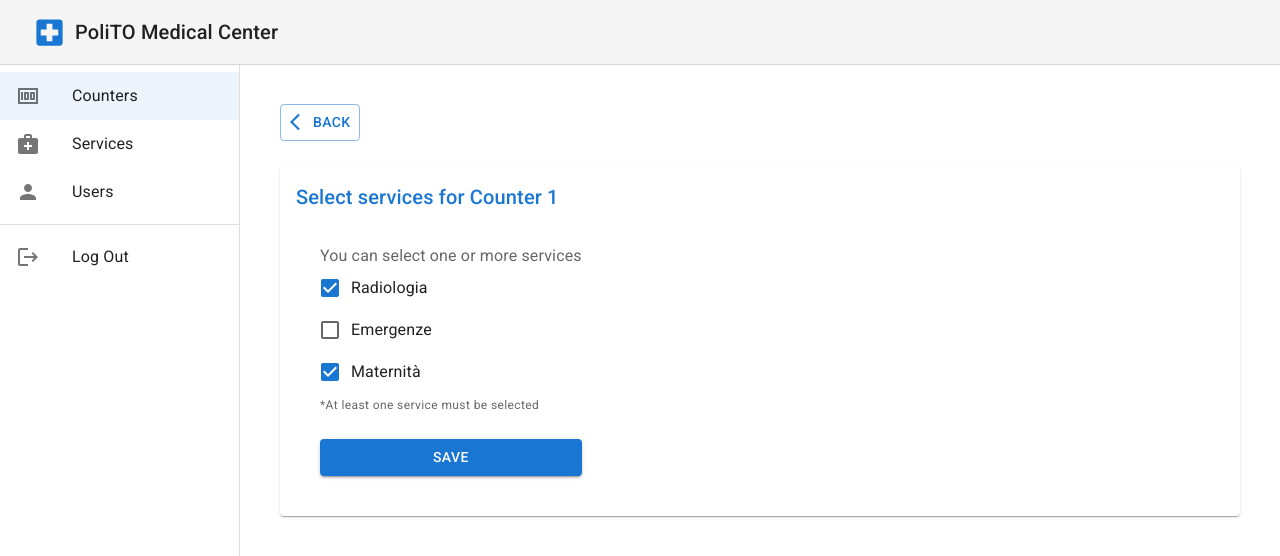
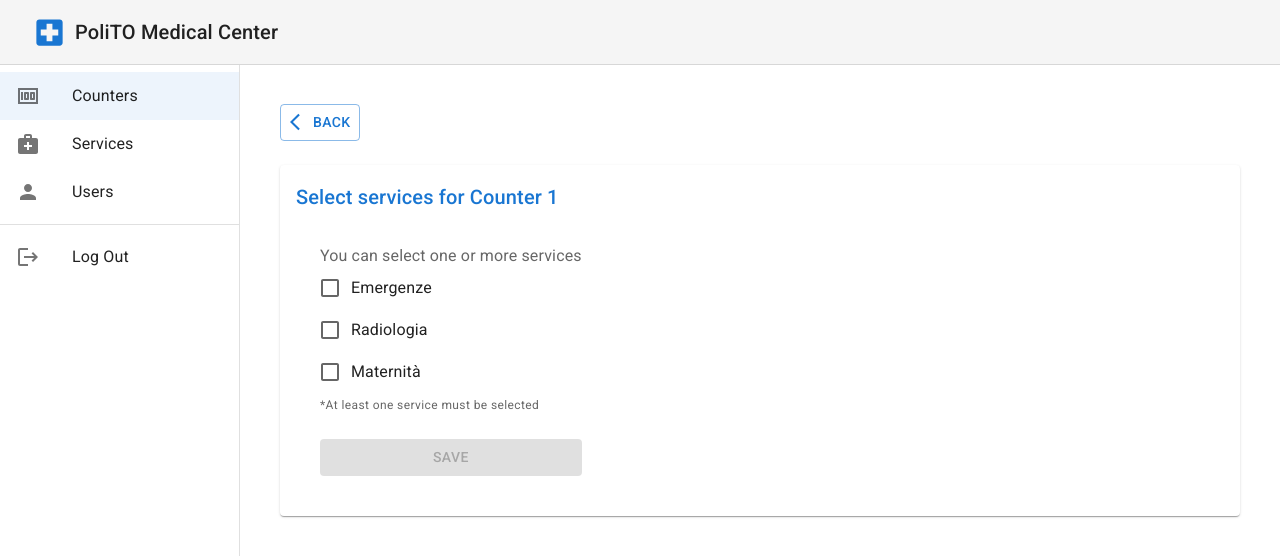
Before and after one commit to lennygir/polito-se2-23-02, a React (Vite) app in the folder client/: page /admin/edit-counters/1 in a window 1280 px wide. Shown: the top 556 px of the page. Built offline with nearby package versions, Linux system fonts and the light colour scheme.

Commit message:
feat: edit counter form

```diff
--- a/client/src/App.jsx
+++ b/client/src/App.jsx
@@ -1,5 +1,5 @@
 import CssBaseline from "@mui/material/CssBaseline";
-import { useState } from "react";
+import { useEffect, useState } from "react";
 import { BrowserRouter, Routes, Route } from "react-router-dom";
 import AdminPage from "./routes/AdminPage";
 import ClientPage from "./routes/ClientPage";
@@ -11,6 +11,8 @@ import CountersTable from "./components/CountersTable";
 import EditCounterForm from "./components/EditCounterForm";
 import ServicesTable from "./components/ServicesTable";
 import UsersTable from "./components/UsersTable";
+
+import { bs_counters, bs_services } from "./data";
 
 function App() {
   return (
@@ -24,6 +26,17 @@ function App() {
 function Main() {
   const [user, setUser] = useState("");
   const [services, setServices] = useState([]);
+  const [counters, setCounters] = useState([]);
+  const [dirty, setDirty] = useState(true);
+
+  useEffect(() => {
+    if (dirty) {
+      // TODO: - Call GET apis to get all the counters and all the services
+      setCounters(bs_counters);
+      setServices(bs_services);
+      setDirty(false);
+    }
+  }, [dirty]);
 
   return (
     <Routes>
@@ -31,9 +44,9 @@ function Main() {
       <Route path="/" element={<RootPage user={user} setUser={setUser} />}>
         <Route index element={<LandingPage setUser={setUser} />} />
         <Route path="admin" element={<AdminPage setUser={setUser} />}>
-          <Route index path="counters" element={<CountersTable />} />
-          <Route path="edit-counters/:counterId" element={<EditCounterForm services={services}/>}/>
-          <Route path="services" element={<ServicesTable />}/>
+          <Route index path="counters" element={<CountersTable counters={counters}/>} />
+          <Route path="edit-counters/:counterId" element={<EditCounterForm services={services} setDirty={setDirty}/>}/>
+          <Route path="services" element={<ServicesTable services={services}/>}/>
           <Route path="users" element={<UsersTable />}/>
         </Route>
         <Route path="officer/:officerId" element={<OfficerPage />} />
--- a/client/src/components/CountersTable.jsx
+++ b/client/src/components/CountersTable.jsx
@@ -14,28 +14,6 @@ import EditIcon from "@mui/icons-material/Edit";
 import Title from "./Title";
 import { Link } from "react-router-dom";
 
-const counters = [
-  {
-    id: 1,
-    services: [{ id: 2, name: "Radiologia", color: "info" }],
-  },
-  {
-    id: 2,
-    services: [
-      { id: 1, name: "Emergenze", color: "error" },
-      { id: 3, name: "Maternità", color: "secondary" },
-    ],
-  },
-  {
-    id: 3,
-    services: [
-      { id: 1, name: "Emergenze", color: "error" },
-      { id: 2, name: "Radiologia", color: "info" },
-      { id: 3, name: "Maternità", color: "secondary" },
-    ],
-  },
-];
-
 export default function CountersTable(props) {
   return (
     <Grid container spacing={3} sx={{ pt: 13, pl: 35, pr: 5 }}>
@@ -51,7 +29,7 @@ export default function CountersTable(props) {
               </TableRow>
             </TableHead>
             <TableBody>
-              {counters.map((counter) => (
+              {props.counters.map((counter) => (
                 <TableRow key={counter.id}>
                   <TableCell>{counter.id}</TableCell>
                   <TableCell>
@@ -71,6 +49,7 @@ export default function CountersTable(props) {
                       aria-label="edit"
                       component={Link}
                       to={`/admin/edit-counters/${counter.id}`}
+                      state={{ counter: counter }}
                     >
                       <EditIcon fontSize="small" color="primary" />
                     </IconButton>
--- a/client/src/components/EditCounterForm.jsx
+++ b/client/src/components/EditCounterForm.jsx
@@ -10,18 +10,45 @@ import {
   Grid,
   Paper,
 } from "@mui/material";
+import { useState } from "react";
+import { useLocation, useNavigate } from "react-router-dom";
+import ArrowBackIosNewIcon from "@mui/icons-material/ArrowBackIosNew";
 import Title from "./Title";
-import { useState } from "react";
-import ArrowBackIosNewIcon from "@mui/icons-material/ArrowBackIosNew";
-import { useNavigate } from "react-router-dom";
 
 export default function EditCounterForm(props) {
+  const location = useLocation();
   const navigate = useNavigate();
-  const [counter, setCounter] = useState(undefined);
+
+  const services = props.services;
+  const counter = location.state?.counter;
+
+  const initialServices = counter ? counter.services.map((s) => s.id) : [];
+
+  const [selectedServices, setSelectedServices] = useState(initialServices);
+
+  const handleCheckboxChange = (serviceId) => {
+    if (selectedServices.includes(serviceId)) {
+      setSelectedServices(
+        selectedServices.filter((item) => item !== serviceId)
+      );
+    } else {
+      setSelectedServices([...selectedServices, serviceId]);
+    }
+  };
 
   const handleSubmit = (event) => {
     event.preventDefault();
-    // TODO: Update counter with selected services
+    if (
+      selectedServices.length > 0 &&
+      selectedServices.length <= services.length
+    ) {
+      const newCounter = {
+        ...counter,
+        services: selectedServices,
+      };
+
+      // TODO: - Call POST or PUT API to replace the old counter with the new one and setDirty(true)
+    }
   };
 
   return (
@@ -48,23 +75,29 @@ export default function EditCounterForm(props) {
                   You can select one or more services
                 </FormLabel>
                 <FormGroup>
-                  <FormControlLabel
-                    control={<Checkbox checked={true} name="gilad" />}
-                    label="Radiologia"
-                  />
-                  <FormControlLabel
-                    control={<Checkbox checked={false} name="jason" />}
-                    label="Emergenze"
-                  />
-                  <FormControlLabel
-                    control={<Checkbox checked={true} name="antoine" />}
-                    label="Maternità"
-                  />
+                  {services.map((service) => (
+                    <FormControlLabel
+                      key={service.id}
+                      control={
+                        <Checkbox
+                          name={service.name}
+                          checked={selectedServices.includes(service.id)}
+                          onChange={() => handleCheckboxChange(service.id)}
+                        />
+                      }
+                      label={service.name}
+                    />
+                  ))}
                 </FormGroup>
                 <FormHelperText>
                   *At least one service must be selected
                 </FormHelperText>
-                <Button type="submit" variant="contained" sx={{ marginTop: 3 }}>
+                <Button
+                  type="submit"
+                  variant="contained"
+                  disabled={selectedServices.length === 0}
+                  sx={{ marginTop: 3 }}
+                >
                   Save
                 </Button>
               </FormControl>
--- a/client/src/components/NavBar.jsx
+++ b/client/src/components/NavBar.jsx
@@ -1,6 +1,6 @@
 import { AppBar, IconButton, Toolbar, Typography } from "@mui/material";
+import { Link } from "react-router-dom";
 import LocalHospitalIcon from "@mui/icons-material/LocalHospital";
-import { Link } from "react-router-dom";
 
 export default function NavBar(props) {
   return (
--- a/client/src/components/ServicesTable.jsx
+++ b/client/src/components/ServicesTable.jsx
@@ -9,12 +9,6 @@ import {
 } from "@mui/material";
 import CircleIcon from "@mui/icons-material/Circle";
 import Title from "./Title";
-
-const services = [
-  { id: 1, name: "Emergenze", description: "some text...", color: "error" },
-  { id: 2, name: "Radiologia", description: "some text...", color: "info" },
-  { id: 3, name: "Maternità", description: "some text...", color: "secondary" },
-];
 
 export default function ServicesTable(props) {
   return (
@@ -32,7 +26,7 @@ export default function ServicesTable(props) {
               </TableRow>
             </TableHead>
             <TableBody>
-              {services.map((service) => (
+              {props.services.map((service) => (
                 <TableRow key={service.id}>
                   <TableCell>{service.id}</TableCell>
                   <TableCell>{service.name}</TableCell>
--- /dev/null
+++ b/client/src/data.js
@@ -0,0 +1,27 @@
+export const bs_counters = [
+  {
+    id: 1,
+    services: [{ id: 2, name: "Radiologia", color: "info" }],
+  },
+  {
+    id: 2,
+    services: [
+      { id: 1, name: "Emergenze", color: "error" },
+      { id: 3, name: "Maternità", color: "secondary" },
+    ],
+  },
+  {
+    id: 3,
+    services: [
+      { id: 1, name: "Emergenze", color: "error" },
+      { id: 2, name: "Radiologia", color: "info" },
+      { id: 3, name: "Maternità", color: "secondary" },
+    ],
+  },
+];
+
+export const bs_services = [
+  { id: 1, name: "Emergenze", color: "error" },
+  { id: 2, name: "Radiologia", color: "info" },
+  { id: 3, name: "Maternità", color: "secondary" },
+];
--- a/client/src/routes/AdminPage.jsx
+++ b/client/src/routes/AdminPage.jsx
@@ -1,15 +1,12 @@
 import {
   Box,
-  Container,
   Divider,
   Drawer,
-  Grid,
   List,
   ListItem,
   ListItemButton,
   ListItemIcon,
   ListItemText,
-  Paper,
   Toolbar,
 } from "@mui/material";
 
```
